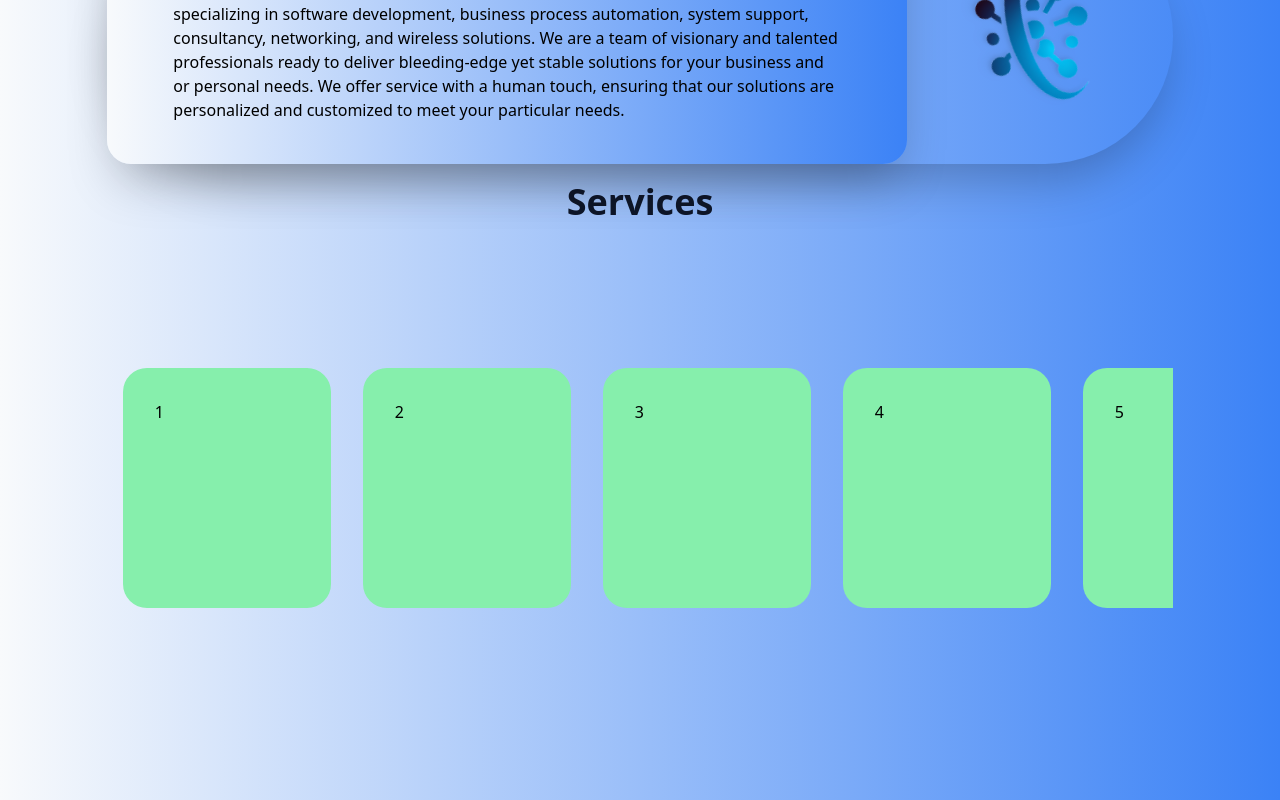
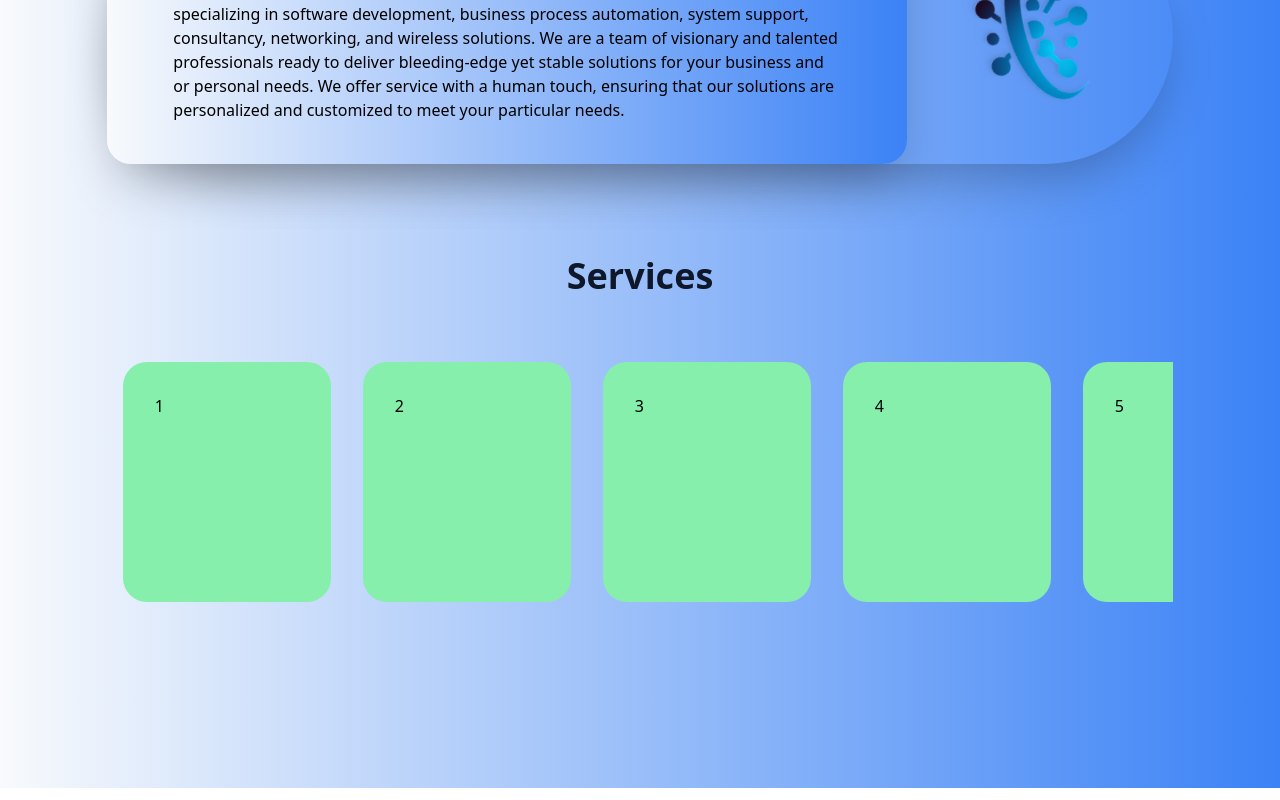
Before and after one commit to mosesmrima/kentronix, a Next.js app: page / in a window 1280 px wide. Shown: the part 316-1116 px from the top of the page. Built offline with nearby package versions, Linux system fonts and the light colour scheme.

Commit message:
carousel height

```diff
--- a/components/Services.jsx
+++ b/components/Services.jsx
@@ -9,8 +9,8 @@
     }, [])
     return (
         <>
-            <h1>Services</h1>
-            <div className={"p-0 m-0 w-[100vw] h-[70vh] overflow-hidden flex justify-center items-center"}>
+            <div className={"p-0 m-0 w-[100vw] h-[70vh] overflow-hidden flex flex-col justify-center items-center"}>
+                <h1>Services</h1>
                 <motion.div ref={carousel} className={"carousel cursor-grab w-10/12 overflow-hidden flex"}>
                     <motion.div drag={"x"} dragConstraints={{right: 0, left: -width}} className={"inner-carousel flex flex-shrink-0  w-12/12 h-[400px] justify-center items-center "}>
                         {
```
